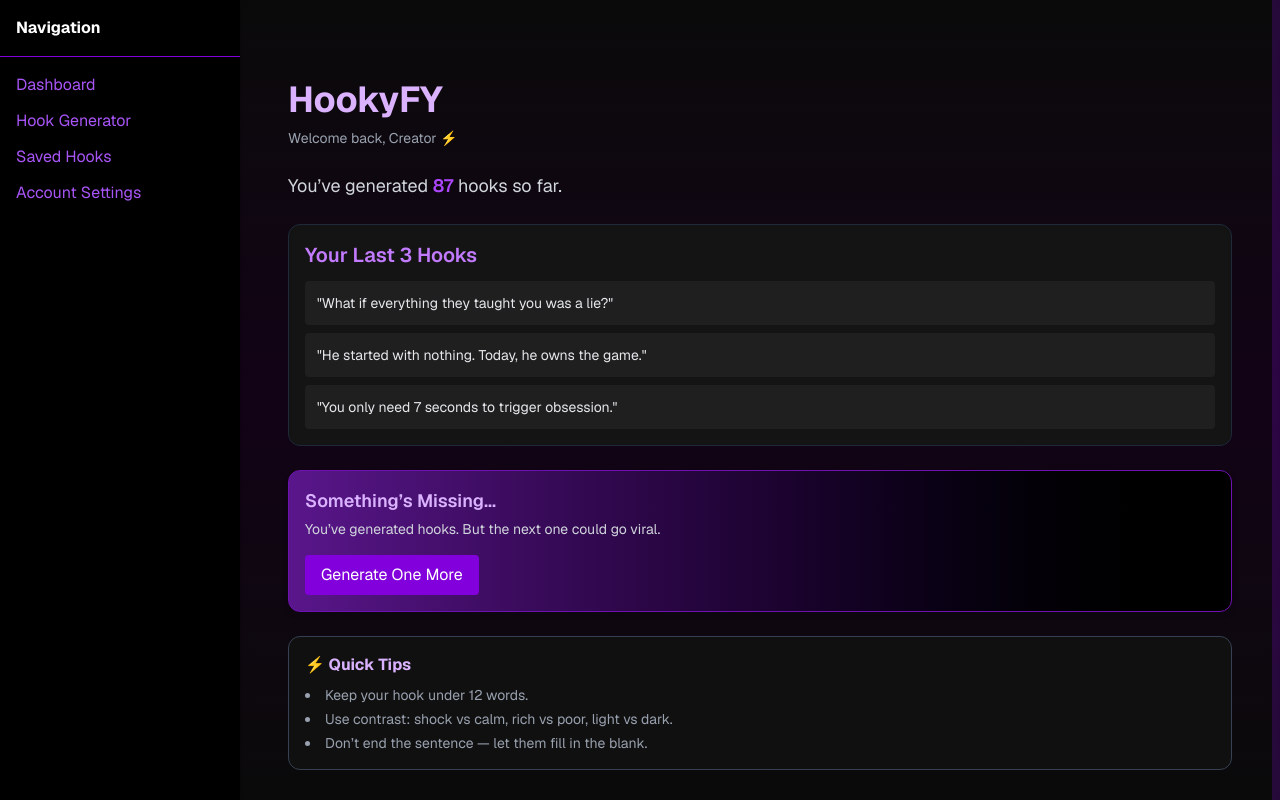
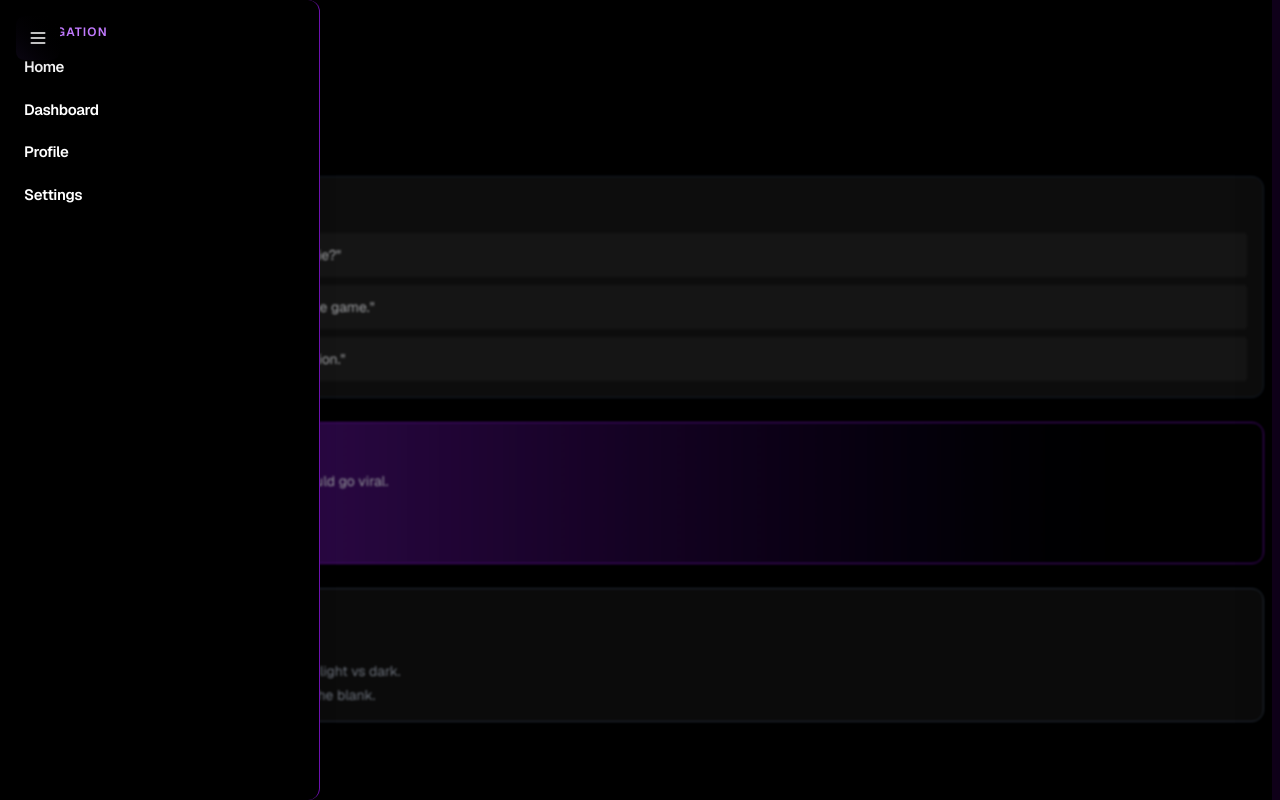
Before and after one commit to MrA436/HookyFY, a Next.js app: page / in a window 1280 px wide. Built offline with nearby package versions, Linux system fonts and the light colour scheme.

Commit message:
Modified code: bug fixes + improvements

```diff
--- a/src/app/globals.css
+++ b/src/app/globals.css
@@ -1,6 +1,5 @@
 @import "tailwindcss/preflight";
 @import "tailwindcss/utilities";
-/* Removed theme import — it's not part of official Tailwind modules unless custom configured */
 @import "tailwindcss/theme";
 
 /* === Custom Theme Vars === */
@@ -97,3 +96,7 @@ body.sidebar-expanded #main-content {
   outline: 1px solid red !important;
   box-sizing: border-box;
 } */
+::-webkit-scrollbar {
+  width: 0;
+  background: transparent;
+}
--- a/src/app/layout.js
+++ b/src/app/layout.js
@@ -1,7 +1,7 @@
-// layout.js
+// app/layout.js
 import { Geist, Geist_Mono } from "next/font/google";
 import "./globals.css";
-import Sidebar from "../components/sidebar";
+import ClientLayout from "../components/ClientLayout";
 
 const geistSans = Geist({
   variable: "--font-geist-sans",
@@ -24,12 +24,7 @@ export default function RootLayout({ children }) {
       <body
         className={`${geistSans.variable} ${geistMono.variable} bg-black text-purple-400 m-0 p-0`}
       >
-        <div className="flex h-full w-full overflow-hidden">
-          <Sidebar />
-          <main className="flex-1 overflow-y-auto">
-            {children}
-          </main>
-        </div>
+        <ClientLayout>{children}</ClientLayout>
       </body>
     </html>
   );
--- a/src/app/page.js
+++ b/src/app/page.js
@@ -1,96 +1,73 @@
 'use client';
+import Sidebar from "../components/sidebar";
+import LeaderboardSidebar from "../components/LeaderboardSidebar";
 import Link from "next/link";
 import { useState } from "react";
 
+export default function Homepage() {
+  const [isLeftSidebarOpen, setIsLeftSidebarOpen] = useState(false);
+  const [isRightSidebarOpen, setIsRightSidebarOpen] = useState(false);
 
-export default function homepage(){
-    const [leftOpen, setLeftOpen] = useState(false)
-    const [rightOpen, setrightOpen] = useState(false)
-
-    function openLeft(){
-        setLeftOpen(true)
-        setrightOpen(false)
+  function openLeftSidebar() {
+    setIsLeftSidebarOpen(true);
+    setIsRightSidebarOpen(false);
   }
 
-    function openRight(){
-        setLeftOpen(false)
-        setrightOpen(true)
+  function openRightSidebar() {
+    setIsLeftSidebarOpen(false);
+    setIsRightSidebarOpen(true);
   }
 
-    function closeBoth(){
-        setLeftOpen(false)
-        setrightOpen(false)
+  function closeBothSidebars() {
+    setIsLeftSidebarOpen(false);
+    setIsRightSidebarOpen(false);
   }
 
-    return(
+  return (
     <main className="flex min-h-screen relative">
-
-            {/* RIGHT SIDEBAR */}
-            <aside
-              onMouseEnter={openRight}
-              onMouseLeave={closeBoth}
-              className={`bg-black bg-opacity-90 text-white h-screen fixed top-0 right-0 z-20
-                overflow-hidden transition-[width] duration-300 ease-in-out
-                ${rightOpen ? "w-60" : "w-0"}`}
-            >
-              <h2 className="p-4 font-bold border-b border-purple-700 text-white">Leaderboards</h2>
-
-              {rightOpen && (
-                <div className="p-4 text-sm text-white">
-                  <p>🔥 Top Creators</p>
-                  <ul className="mt-2 space-y-1">
-                    <li>1. @creatorone — 142 hooks</li>
-                    <li>2. @you — 87 hooks</li>
-                    <li>3. @hookgod — 63 hooks</li>
-                  </ul>
-                </div>
-              )}
-            </aside>
-
-            {/* RIGHT SIDEBAR HOTSPOT */}
-            <div
-              onMouseEnter={openRight}
-              className="hidden md:block fixed top-0 right-0 z-10 h-screen w-2 bg-purple-600 opacity-20 hover:opacity-60 cursor-pointer transition-opacity duration-300"
+      <>
+        {/* LEFT SIDEBAR - desktop pushes content, mobile overlays */}
+        <Sidebar
+          isOpen={isLeftSidebarOpen}
+          openSidebar={openLeftSidebar}
+          closeSidebar={closeBothSidebars}
         />
 
-            <section
-              style={{
-                left: leftOpen ? "15rem" : "0",
-                right: rightOpen ? "15rem" : "0",
-              }}
-              className="min-h-screen absolute top-0 bottom-0 overflow-auto transition-all duration-300 ease-in-out
-                        bg-gradient-to-b from-[#0a0a0a] via-[#120316] to-[#0a0a0a]
-                        text-gray-200 p-8 shadow-inner"
+        {/* LEFT SIDEBAR HOTSPOT for desktop */}
+        {!isLeftSidebarOpen && (
+          <div
+            className="hidden md:block fixed top-0 left-0 h-full w-2 bg-purple-600 opacity-10 hover:opacity-40 cursor-pointer z-20"
+            onMouseEnter={openLeftSidebar}
+          />
+        )}
+
+        {/* RIGHT SIDEBAR HOTSPOT for desktop */}
+        {!isRightSidebarOpen && (
+          <div
+            className="hidden md:block fixed top-0 right-0 h-full w-2 bg-purple-600 opacity-10 hover:opacity-40 cursor-pointer z-20"
+            onMouseEnter={openRightSidebar}
+          />
+        )}
+
+        {/* LEADERBOARD SIDEBAR - use correct props and state */}
+        <LeaderboardSidebar isOpen={isRightSidebarOpen} closeSidebar={closeBothSidebars} />
+
+        {/* Crown button for leaderboard - visible only when sidebar is closed on mobile */}
+        {!isRightSidebarOpen && (
+          <button
+            onClick={openRightSidebar} // No need to check sidebar state here, it's already closed
+            className="md:hidden fixed bottom-5 right-5 z-50 bg-gradient-to-br from-[#1a1a1a] to-[#2a0e3f] hover:from-[#2a2a2a] hover:to-[#3a124f] text-white p-3 rounded-full shadow-lg transition-all duration-300 ease-in-out"
+            aria-label="Open Leaderboard"
           >
-
-
-
-
-        {/* Mobile toggle buttons */}
-        <div className="flex justify-between mb-4">
-           <button
-            onClick={() => {
-              if (leftOpen) closeBoth();
-              else openLeft();
-            }}
-            className="md:hidden p-2 bg-gray-800 text-white rounded"
-          >
-            ☰
+            {/* Crown Icon */}
+            <svg xmlns="http://www.w3.org/2000/svg" fill="none" viewBox="0 0 24 24" stroke="currentColor" className="w-6 h-6">
+              <path strokeLinecap="round" strokeLinejoin="round" strokeWidth={2} d="M4 6l4.586 4.586a1 1 0 001.414 0L12 8l1.586 1.586a1 1 0 001.414 0L20 6l-2 12H6L4 6z" />
+            </svg>
           </button>
-          <button
-            onClick={() => {
-              if (rightOpen) closeBoth();
-              else openRight();
-            }}
-            className="md:hidden p-2 bg-gray-600 text-white rounded"
-          >
-            🏆
-          </button>
-        </div>
+        )}
 
         {/* Your homepage content */}
         <div className="w-full max-w-screen-xl px-4 py-8 mx-auto">
-
           {/* Header */}
           <h1 className="text-4xl font-bold text-purple-300 mb-2">HookyFY</h1>
           <p className="text-sm text-gray-400 mb-6">Welcome back, Creator ⚡</p>
@@ -113,7 +90,6 @@ export default function homepage(){
           </div>
 
           {/* Zeigarnik Effect */}
-
           <div className="bg-gradient-to-r from-purple-900 to-black p-4 rounded-xl mb-6 border border-purple-800 shadow-md">
             <h2 className="text-lg text-purple-300 font-semibold mb-1">Something’s Missing...</h2>
             <p className="text-sm text-gray-300 mb-2">You’ve generated hooks. But the next one could go viral.</p>
@@ -133,9 +109,8 @@ export default function homepage(){
               <li>Don’t end the sentence — let them fill in the blank.</li>
             </ul>
           </div>
-
         </div>
-</section>
+      </>
     </main>
-)
+  );
 }
--- /dev/null
+++ b/src/components/ClientLayout.js
@@ -0,0 +1,22 @@
+// components/ClientLayout.jsx
+'use client';
+
+import Sidebar from "../components/sidebar";
+import { usePathname } from 'next/navigation';
+import { useState } from "react";
+
+export default function ClientLayout({ children }) {
+  const pathname = usePathname();
+  const isHome = pathname === "/";
+  const [isRightSidebarOpen, setRightSidebarOpen] = useState(true);
+
+  return (
+    <div className="flex h-screen w-screen overflow-hidden">
+      <Sidebar />
+
+      <main className={`flex-1 overflow-y-auto`}>
+        {children}
+      </main>
+    </div>
+  );
+}
--- /dev/null
+++ b/src/components/LeaderboardSidebar.js
@@ -0,0 +1,72 @@
+"use client";
+import React from "react";
+
+export default function LeaderboardSidebar({ isOpen, closeSidebar }) {
+  return (
+    <>
+      {/* Backdrop (click to close) */}
+      {isOpen && (
+        <div
+          className="fixed inset-0 z-20 bg-black/40 backdrop-blur-[0.5px] transition-opacity duration-300"
+          onClick={closeSidebar}
+        />
+      )}
+
+      {/* Sidebar panel */}
+      <div
+        onMouseLeave={closeSidebar}
+        className={`
+          fixed top-0 right-0 h-full z-30 text-white
+          transition-transform duration-300 ease-in-out
+          border-l-2 border-purple-500 shadow-2xl rounded-l-xl
+          w-[80vw] md:w-1/4 max-w-md p-6 bg-[#0d0d0d]
+          ${isOpen ? "translate-x-0" : "translate-x-full"}
+        `}
+        style={{ pointerEvents: isOpen ? "auto" : "none" }}
+      >
+
+
+        {/* Header */}
+        {/* CONTENT WRAPPER */}
+        <div className="flex flex-col h-full relative z-10">
+          <h2 className="text-sm text-neutral-400 font-semibold tracking-[0.25em] mb-6 uppercase">
+            Top Creators
+          </h2>
+
+          <div className="space-y-4">
+            {[
+              { rank: 1, name: "@creatorone", hooks: 142 },
+              { rank: 2, name: "@you", hooks: 87 },
+              { rank: 3, name: "@hookgod", hooks: 63 },
+            ].map((user, index) => (
+              <div
+                key={index}
+                className="flex items-center justify-between py-2 border-b border-white/5"
+              >
+                <div className="flex items-center gap-3">
+                  <span className="text-[13px] font-bold text-purple-400 flex items-center gap-1">
+                    <span className="w-1 h-5 rounded-full bg-gradient-to-b from-purple-500 to-purple-700" />
+                    #{user.rank}
+                  </span>
+                  <span className="text-[12px] text-white font-medium">
+                    {user.name}
+                  </span>
+                </div>
+                <span className="px-3 py-1 rounded-full border border-purple-500/50 bg-black/40 text-purple-300 text-xs font-medium shadow-[0_0_10px_rgba(168,85,247,0.4)]">
+                  {user.hooks} hooks
+                </span>
+              </div>
+            ))}
+          </div>
+
+          {/* 🏷️ TAGLINE at bottom */}
+          <div className="mt-auto pt-4 border-t border-white/5 text-center">
+            <span className="text-[11px] tracking-[0.3em] uppercase text-neutral-500">
+              Power. Discipline. Mastery.
+            </span>
+          </div>
+        </div>
+      </div>
+    </>
+  );
+}
--- a/src/components/SliderPreview.js
+++ b/src/components/SliderPreview.js
@@ -122,8 +122,6 @@ ${set.payoff}
               Copy
             </button>
           </div>
-
-
         </div>
       ))}
     </div>
--- a/src/components/sidebar.js
+++ b/src/components/sidebar.js
@@ -1,39 +1,80 @@
 "use client";
-import { useState } from "react";
+import React from "react";
+import { Menu } from "lucide-react";
 
-export default function Sidebar() {
-  const [isOpen, setIsOpen] = useState(false);
-
+export default function Sidebar({ isOpen, openSidebar, closeSidebar }) {
   return (
-    <div className="relative h-full">
-      {/* Hover hotspot when collapsed (overlay, no layout shift) */}
-      {!isOpen && (
+    <>
+      {/* 🔥 BACKGROUND OVERLAY (click to close) */}
+      {isOpen && (
         <div
-          onMouseEnter={() => setIsOpen(true)}
-          className="absolute top-0 left-0 h-full w-2 bg-purple-600 opacity-10 hover:opacity-40 cursor-pointer z-10"
+          className="fixed inset-0 z-20 bg-black/30 backdrop-blur-[1px] transition-opacity duration-300"
+          onClick={closeSidebar}
         />
       )}
 
-      {/* Sidebar panel */}
+      {/* 🟣 TOGGLE BUTTON - Only show when sidebar is closed */}
+      {!isOpen && (
+        <button
+          onClick={openSidebar}  // calls openLeftSidebar from parent
+          className="fixed z-40 bottom-6 left-6 p-3 rounded-full text-white shadow-xl
+                    bg-gradient-to-tr from-[#0b0612] to-[#000000]
+                    hover:from-[#140a1e] hover:to-[#050505]
+                    transition-all duration-300 ease-in-out
+                    md:top-4 md:left-4 md:bottom-auto md:rounded-lg"
+        >
+          <Menu className="w-5 h-5" />
+        </button>
+      )}
+
+
+      {/* 🟣 DESKTOP HOVER HOTSPOT - hidden on mobile */}
+      {!isOpen && (
+        <div
+          onMouseEnter={openSidebar}
+          className="absolute top-0 left-0 h-full w-2 bg-purple-600 opacity-10 hover:opacity-40 cursor-pointer z-10 hidden md:block"
+        />
+      )}
+
+      {/* 🎯 SIDEBAR PANEL */}
       <div
-        onMouseLeave={() => setIsOpen(false)}
-        className={`h-full bg-black bg-opacity-90 text-white transition-all duration-300 ease-in-out
-          ${isOpen ? "w-60" : "w-0"} overflow-hidden`}
+        onMouseLeave={closeSidebar}
+        className={`fixed top-0 left-0 h-full z-30 text-white transition-all duration-300 ease-in-out
+          border-r border-purple-800 shadow-xl rounded-r-xl flex flex-col
+          ${isOpen ? "w-[80vw] md:w-1/4 max-w-md p-6 bg-black bg-opacity-80" : "w-0 min-w-0 max-w-0 p-0 bg-transparent"} overflow-hidden`}
+        style={{ pointerEvents: isOpen ? "auto" : "none" }}
       >
         {isOpen && (
-          <div className="w-full h-full flex flex-col">
-            <h2 className="p-4 border-b border-purple-700 font-bold">
+          <>
+            <p className="text-purple-400 font-semibold text-xs uppercase tracking-widest mb-4">
               Navigation
-            </h2>
-            <nav className="flex flex-col p-4 space-y-3">
-              <a href="#" className="hover:text-purple-400">Dashboard</a>
-              <a href="#" className="hover:text-purple-400">Hook Generator</a>
-              <a href="#" className="hover:text-purple-400">Saved Hooks</a>
-              <a href="#" className="hover:text-purple-400">Account Settings</a>
-            </nav>
-          </div>
+            </p>
+
+            <ul className="space-y-5 text-[15px] font-semibold tracking-tight">
+              <li>
+                <a href="#" className="text-white hover:text-purple-400 transition-colors">
+                  Home
+                </a>
+              </li>
+              <li>
+                <a href="#" className="text-white hover:text-purple-400 transition-colors">
+                  Dashboard
+                </a>
+              </li>
+              <li>
+                <a href="#" className="text-white hover:text-purple-400 transition-colors">
+                  Profile
+                </a>
+              </li>
+              <li>
+                <a href="#" className="text-white hover:text-purple-400 transition-colors">
+                  Settings
+                </a>
+              </li>
+            </ul>
+          </>
         )}
       </div>
-    </div>
+    </>
   );
 }
```
Also changed, not shown: src/app/generate/page.js (+0 -12 lines), tailwind.config.js (+2 -15 lines), src/app/saved/page.js (added). Lines whose indentation alone changed are shown as unchanged.
